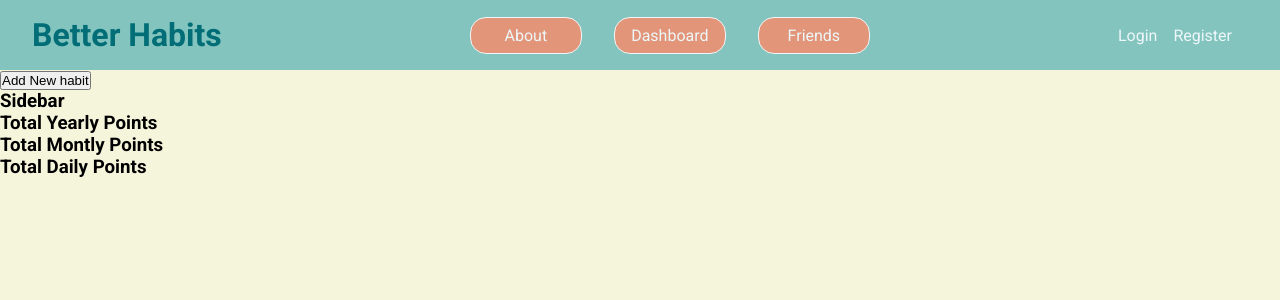
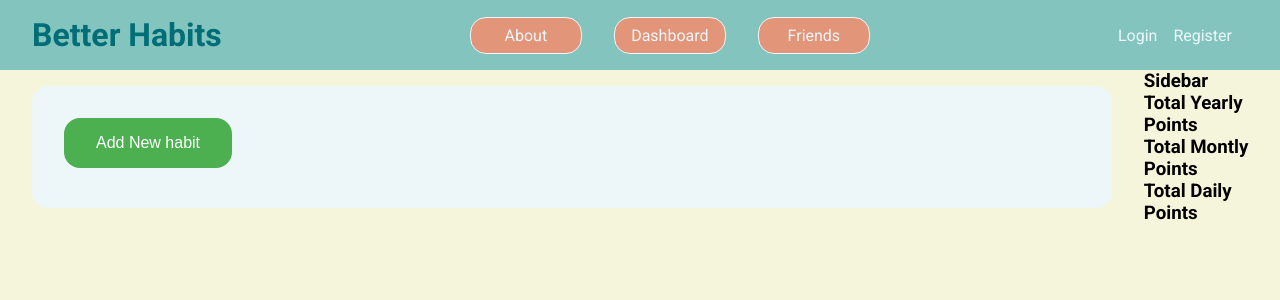
Before and after one commit to octopi-lab/better-habits, a React app: page /dashboard in a window 1280 px wide. Shown: the top 300 px of the page. Built offline with nearby package versions, Linux system fonts and the light colour scheme.

Commit message:
styling of habitpost completed
Co-authored-by: Eric Dunn <ELDunn@users.noreply.github.com>
Co-authored-by: Cartlong7 <Cartlong7@users.noreply.github.com>
Co-authored-by: Samuel Lee <leesamuel423@users.noreply.github.com>
Co-authored-by: Suigin1 <Suigin1@users.noreply.github.com> "

```diff
--- /dev/null
+++ b/client/stylesheets/_dashboardContainer.scss
@@ -0,0 +1,5 @@
+.dashboard-container {
+	display: flex;
+	flex-direction: row;
+	justify-content: space-between;
+}
--- /dev/null
+++ b/client/stylesheets/_habitpost.scss
@@ -0,0 +1,75 @@
+
+
+.habit-post {
+  background-color: $white;
+  border-radius: 1rem;
+	margin: 1rem 2rem;
+	padding: 1rem 2rem;
+	width: 100%;
+	.add-habit-button {
+		background-color: $green;
+		color: white;
+		font-size: 1rem;
+		padding: 1rem 2rem;
+		margin-top: 1rem;
+		border: none;
+		cursor: pointer;
+		text-decoration: none;
+		border-radius: 1rem;
+		transition: background-color 0.7s;
+		&:hover {
+			background-color: darken($green, 10%);
+		}
+	}
+
+	.habit-post-wrapper {
+		display: flex;
+		flex-direction: row;
+		margin: 1rem 0;
+		align-items: center;
+		label{
+			margin-right: 1rem;
+			width: 15vw;
+		}
+		input{
+			width: 100%;
+			padding: 1rem 1rem;
+			border: 1px solid darken($white, 5%);
+			border-radius: 1rem;
+		}
+	}
+
+	.button {
+		background-color: $green;
+		color: $white;
+		padding: 1rem 2rem;
+		margin: 1rem 0.5rem;
+		border: none;
+		cursor: pointer;
+		border-radius: 1rem;
+		transition: background-color 0.3s;
+		&:hover {
+			background-color: darken($green, 10%);
+		}
+		&.cancel {
+			background-color: $red;
+			&:hover {
+				background-color: darken($red, 10%);
+			}
+		}
+	}
+
+}
+
+.wrapper3 {
+	display: flex;
+	flex-direction: row;
+	justify-content: space-between;
+	align-items: center;
+	select {
+		width: 50%;
+		padding: 1rem 1rem;
+		text-align: center;
+		border-radius: 1rem;
+	}
+}
--- a/client/stylesheets/_variables.scss
+++ b/client/stylesheets/_variables.scss
@@ -1,6 +1,8 @@
 $darkgreen: #006D77;
+$green: #4caf50;
 $lightgreen: #83C5BE;
 $white: #EDF6F9;
 $peach: #FFDDD2;
 $orange: #E29578;
 $black: #2E323B;
+$red: #e53935;
--- a/client/stylesheets/application.scss
+++ b/client/stylesheets/application.scss
@@ -2,3 +2,5 @@
 @import 'variables';
 @import 'navbar';
 @import 'homepage';
+@import 'habitpost';
+@import 'dashboardContainer';
```
